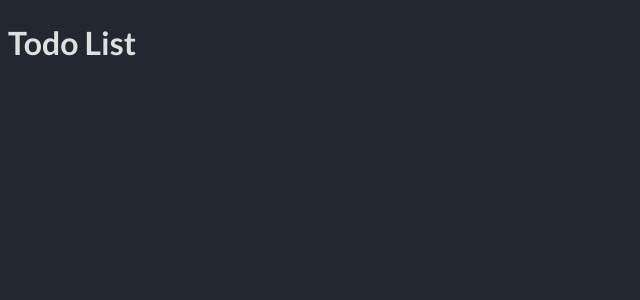
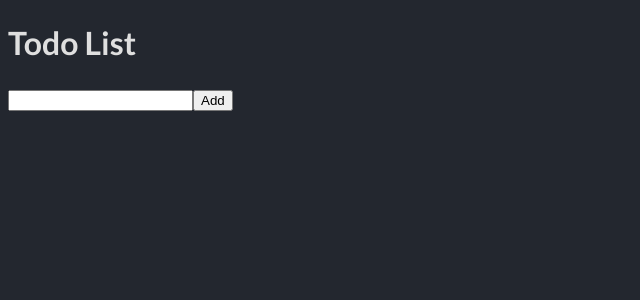
Before and after one commit to MartinezFabian/TodoApp-React, a React (Vite) app: page / in a window 1280 px wide. Shown: the top 300 px of the page, without its empty margins (0-640 px from the left). Built offline with nearby package versions, Linux system fonts and the light colour scheme.

Commit message:
Feat: Add initial structure of TodoInput.jsx component

```diff
--- a/src/TodoApp.jsx
+++ b/src/TodoApp.jsx
@@ -1,7 +1,11 @@
+import { TodoInput } from './components/TodoInput';
+
 export const TodoApp = () => {
   return (
     <>
       <h1>Todo List</h1>
+
+      <TodoInput></TodoInput>
     </>
   );
 };
--- /dev/null
+++ b/src/components/TodoInput.jsx
@@ -0,0 +1,24 @@
+import { useState } from 'react';
+
+export const TodoInput = () => {
+  const [input, setInput] = useState('');
+
+  const onChangeInput = (e) => {
+    setInput(e.target.value);
+  };
+
+  const onSubmitForm = (e) => {
+    e.preventDefault();
+
+    console.log(input);
+
+    setInput('');
+  };
+
+  return (
+    <form onSubmit={onSubmitForm}>
+      <input onChange={onChangeInput} value={input} type="text" />
+      <button type="submit">Add</button>
+    </form>
+  );
+};
```
Also changed, not shown: 1 other file (tests, documents, lock files or other folders).
